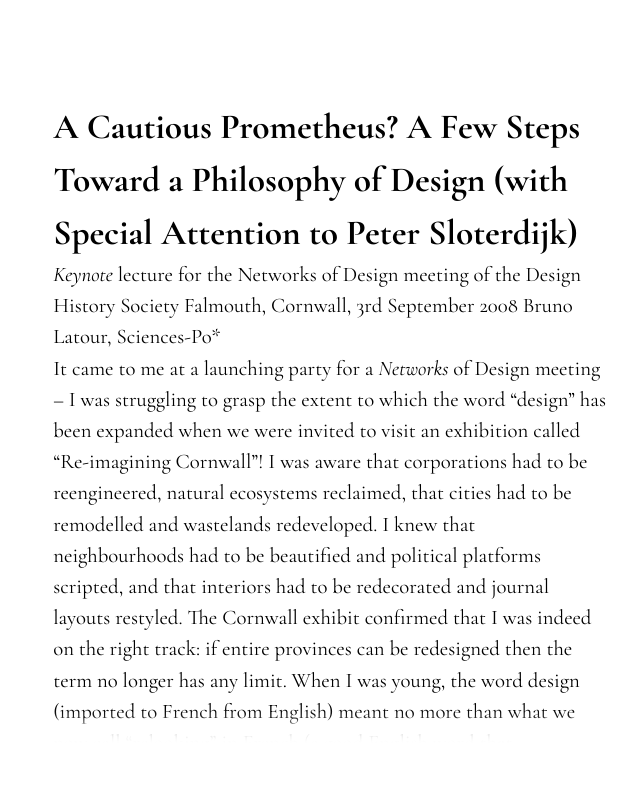
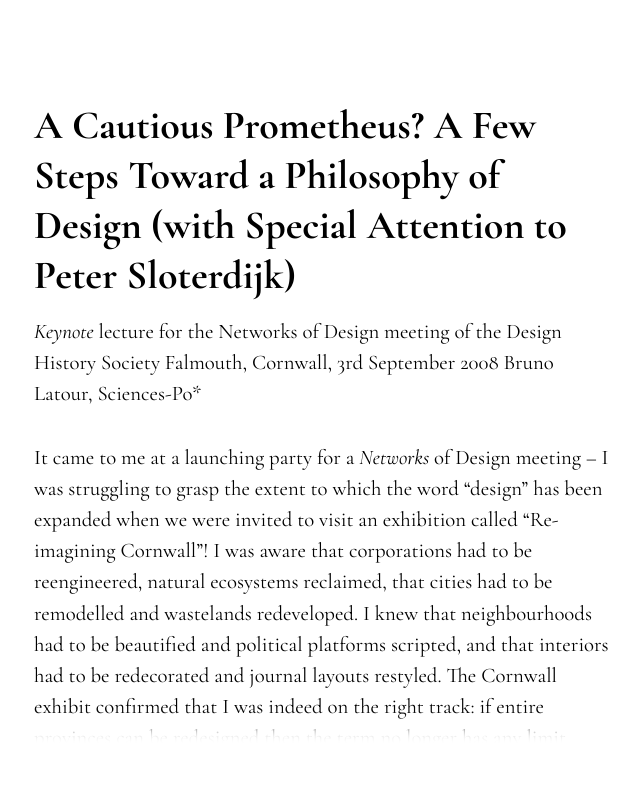
Before and after one commit to elproffesore/masterthesis, a SvelteKit app: page / in a window 1280 px wide. Shown: the top 798 px of the page, without its empty margins (30-670 px from the left). Built offline with nearby package versions, Linux system fonts and the light colour scheme.

Commit message:
enable individual selection of elements

```diff
--- a/package.json
+++ b/package.json
@@ -12,7 +12,7 @@
 		"@sveltejs/kit": "^2.9.0",
 		"@sveltejs/vite-plugin-svelte": "^5.0.0",
 		"autoprefixer": "^10.4.20",
-		"svelte": "^5.0.0",
+		"svelte": "^5.15.0",
 		"tailwindcss": "^3.4.9",
 		"vite": "^6.0.0"
 	},
--- a/src/app.css
+++ b/src/app.css
@@ -1,3 +1,23 @@
-@import 'tailwindcss/base';
-@import 'tailwindcss/components';
-@import 'tailwindcss/utilities'
+@tailwind base;
+@tailwind components;
+@tailwind utilities;
+
+
+
+@layer base {
+    h1, h2, h3, h4, h5, p {
+        font-family: "Cormorant Garamond", serif;
+    }
+   h1 {
+        @apply text-[2.5rem] font-black leading-tight;
+   }
+   h2 {
+    @apply text-[2.3rem] font-bold leading-tight;
+}
+h3 {
+    @apply text-[2rem] font-bold leading-tight;
+}
+   p {
+        @apply text-[1.3rem] font-normal leading-normal py-4;
+   }
+}
--- a/src/components/PageComponent.svelte
+++ /dev/null
@@ -1,50 +0,0 @@
-<script>
-    import { nameShortener } from "$lib/helpers";
-    import WordComponent from "./WordComponent.svelte";
-    import { onMount } from "svelte";
-    import rangy from 'rangy';
-
-    export let text;
-    let words = [];
-    let doc;
-
-    onMount(() => {
-        window.addEventListener('mouseup', (e) => {
-            rangy.getSelection()._ranges[0].getNodes().filter(node => node.nodeName != '#text').map(node => {})})
-    })
-    $: {
-        if(doc != null){
-            doc.innerHTML = text;
-            let children = doc.children;
-            for (let child of children){
-                let oldHtml = child.innerHTML;
-                child.innerHTML = ''
-                let spans = oldHtml.split(' ').map(word => {
-                    let span = document.createElement('span')
-                    span.innerHTML = word+" "
-                    span.style.position = 'relative'
-                    span.style.transition = 'all 2s ease 0s'
-                    span.style.top = 0
-                    words.push({
-                        htmlObject: span,
-                        creation: new Date().getTime(),
-                        lastTouched: new Date().getTime(),
-                    })
-                    child.appendChild(span)
-                })
-            }
-        }
-    }
-
-</script>
-
-<div class="grid grid-cols-12 w-full">
-    <div class="col-start-1 col-span-6 relative ml-16 h-min flex flex-col gap-4">
-        <div bind:this={doc} id="wrapper{1}" class="w-full relative">
-            <!-- {#each words as word}
-                <WordComponent {word} />
-            {/each} -->
-            <!-- <LayerComponent text={pdf.text} index={0} active={true} /> -->
-        </div>
-    </div>
-</div>
--- a/src/components/WordComponent.svelte
+++ /dev/null
@@ -1,12 +0,0 @@
-<script>
-    export let word;
-    let coordinatesLinear = {
-        x: 0,
-        y: 0,
-    }
-    let coorinatesNonLinear = {
-        x: 0,
-        y: 0,
-    }
-</script>
-<span bind:innerHTML={word.text} contenteditable="false"></span>
--- /dev/null
+++ b/src/lib/components/PageComponent.svelte
@@ -0,0 +1,59 @@
+<script>
+    import { nameShortener } from '$lib/functions/helpers';
+    import { onMount } from 'svelte';
+    import rangy from 'rangy';
+    let { text = $bindable() } = $props();
+    let words = $state([]);
+    let selected = $state([]);
+    let selectedSet = $derived(new Set(selected));
+    let doc;
+
+    onMount(() => {
+        window.addEventListener('mouseup', (e) => {
+             rangy
+                .getSelection()
+                ._ranges[0].getNodes()
+                .filter((node) => node.nodeName != '#text')
+                .map(node => selected.push(node));
+        });
+    });
+    $effect(() => {
+        //After Selection changes do something with the pushed objects
+         selected.map(node => {
+            console.log(node.getBoundingClientRect());
+            node.classList.toggle('underline')
+        })
+    })
+    $effect(() => {
+        if (text) {
+            doc.innerHTML = text;
+            let wordsBuffer = [];
+            let children = doc.children;
+            for (let child of children) {
+                let oldHtml = child.innerHTML;
+                child.innerHTML = '';
+                let spans = oldHtml.split(' ').map((word) => {
+                    let span = document.createElement('span');
+                    span.innerHTML = word + ' ';
+                    span.style.position = 'relative';
+                    span.style.transition = 'all 2s ease 0s';
+                    span.style.top = 0;
+                    let wordObject = {
+                        htmlObject: span,
+                        creation: new Date().getTime(),
+                        lastTouched: new Date().getTime(),
+                    }
+                    wordsBuffer.push(wordObject);
+                    span.wordInterpretationObject = wordObject;
+                    child.appendChild(span);
+                });
+            }
+            words = wordsBuffer;
+        }
+    });
+</script>
+
+<div class="grid grid-cols-12 w-full">
+        <div class="col-start-1 col-span-6 relative ml-16" bind:this={doc} id="wrapper{1}">
+        </div>
+</div>
--- a/src/routes/+layout.svelte
+++ b/src/routes/+layout.svelte
@@ -7,20 +7,4 @@
 
 
 <style>
-	:global(html){
-		font-family: "Cormorant Garamond", serif;
-		font-weight: 400;
-		font-size: 1.3em;
-		line-height: 1.5;
-	}
-	:global(h1){
-		font-family: "Cormorant Garamond", serif;
-		font-weight: 900;
-		font-size: 1.7em;
-	}
-	:global(h2){
-		font-family: "Cormorant Garamond", serif;
-		font-weight: 900;
-		font-size: 1.5em;
-	}
 </style>
--- a/src/routes/+page.svelte
+++ b/src/routes/+page.svelte
@@ -1,15 +1,7 @@
 <script>
     import { onMount } from "svelte";
-    import PageComponent from "../components/PageComponent.svelte";
+    import PageComponent from "$lib/components/PageComponent.svelte";
     import {marked} from "marked";
-    import * as pdfjs from "pdfjs-dist";
-    import * as pdfWorker from "pdfjs-dist/build/pdf.worker.mjs";
-    pdfjs.GlobalWorkerOptions.workerSrc =
-        import.meta.url + "pdfjs-dist/build/pdf.worker.mjs";
-
-    let pdf = null;
-    let pdfs = [];
-    let loaded = false;
     let html = ""
     onMount(async () => {
         let file = await fetch('./files/latour-a-cautious-promotheus.md')
```
Also changed, not shown: src/lib/functions/helpers.js (renamed from src/lib/helpers.js), src/lib/functions/index.js (renamed from src/lib/index.js), 2 other files (tests, documents, lock files or other folders).
